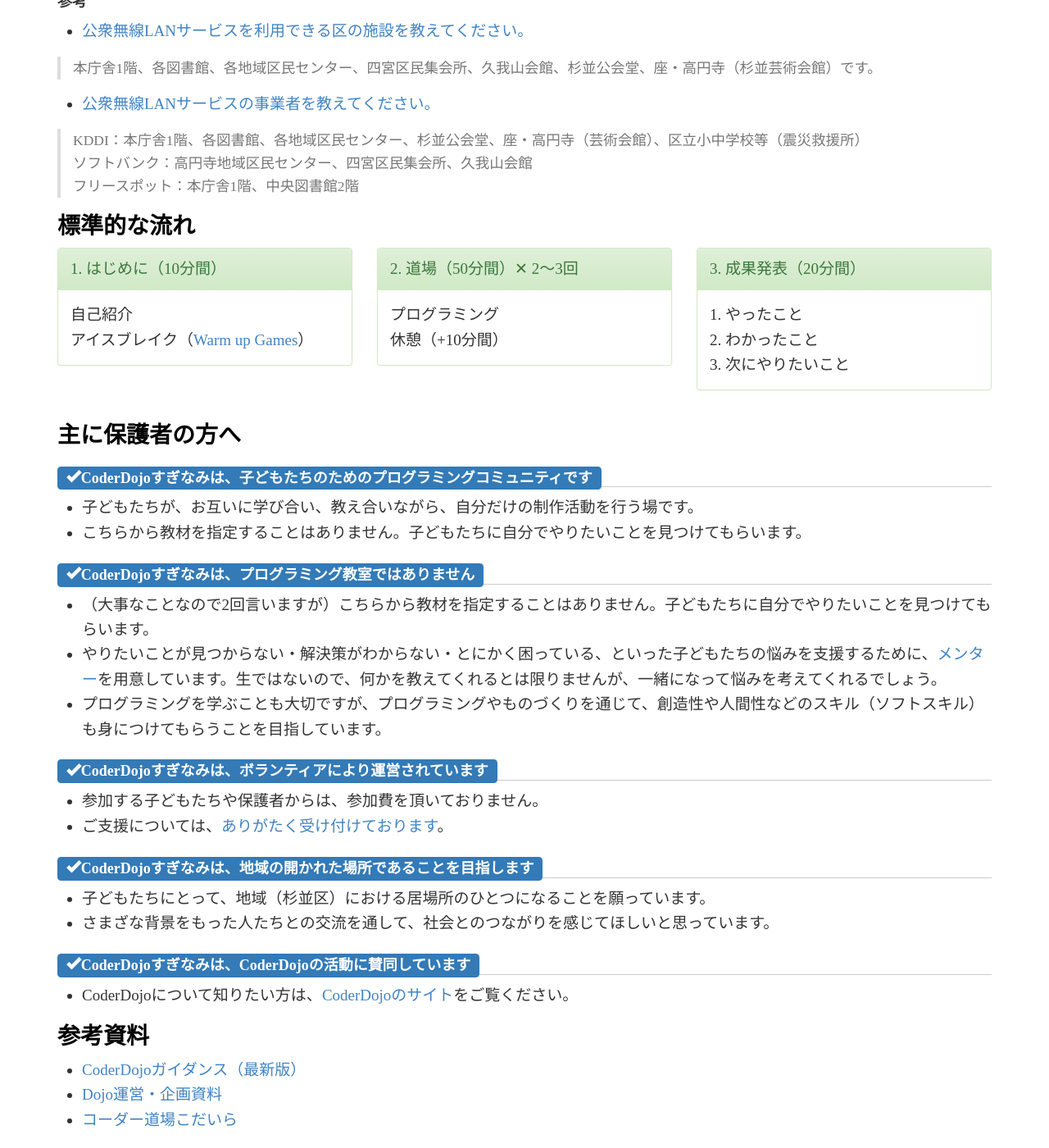
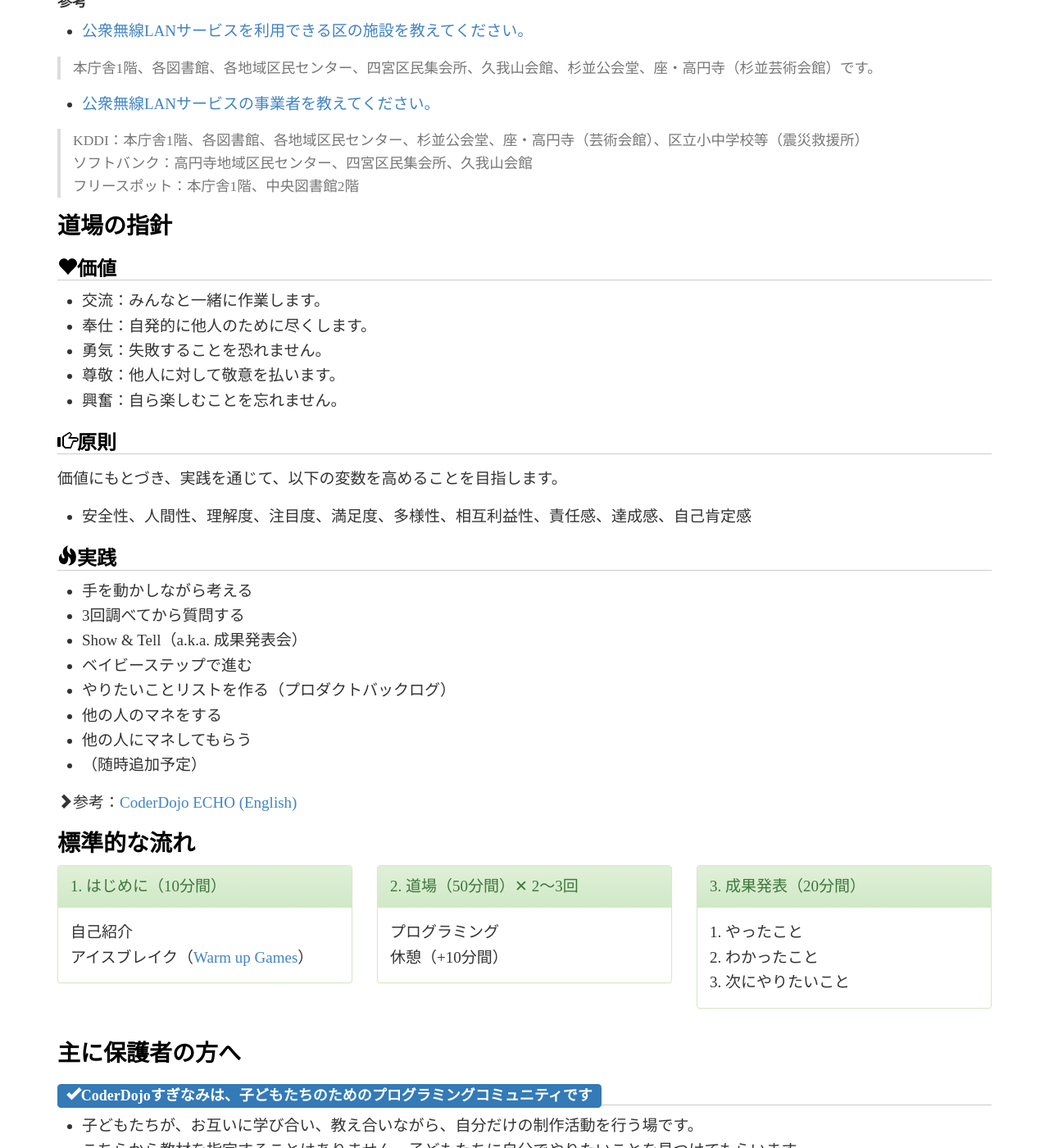
Before and after one commit to coderdojo-suginami/coderdojo-suginami.github.io, a Jekyll site: the page built from about/index.md, in a window 1280 px wide and 1400 px high, scrolled down 1433 px. Shown: the whole window at 82% size. Built offline with Jekyll 4.4.1, drawn with Linux system fonts in a browser that asks for light colours.

Commit message:
Add values etc

```diff
--- a/about/index.md
+++ b/about/index.md
@@ -46,6 +46,38 @@ TBD（杉並区の地域区民センターを使う予定です）
 > KDDI：本庁舎1階、各図書館、各地域区民センター、杉並公会堂、座・高円寺（芸術会館）、区立小中学校等（震災救援所） <br />
 > ソフトバンク：高円寺地域区民センター、四宮区民集会所、久我山会館 <br />
 > フリースポット：本庁舎1階、中央図書館2階
+
+# 道場の指針
+
+## <span class="glyphicon glyphicon-heart" />価値
+
+* 交流：みんなと一緒に作業します。
+* 奉仕：自発的に他人のために尽くします。
+* 勇気：失敗することを恐れません。
+* 尊敬：他人に対して敬意を払います。
+* 興奮：自ら楽しむことを忘れません。
+
+## <span class="glyphicon glyphicon-hand-right" />原則
+
+価値にもとづき、実践を通じて、以下の変数を高めることを目指します。
+
+* 安全性、人間性、理解度、注目度、満足度、多様性、相互利益性、責任感、達成感、自己肯定感
+
+{% comment %}〜性、〜感、〜度などがよい{% endcomment %}
+
+## <span class="glyphicon glyphicon-fire" />実践
+
+* 手を動かしながら考える
+* 3回調べてから質問する
+* Show & Tell（a.k.a. 成果発表会）
+* ベイビーステップで進む
+* やりたいことリストを作る（プロダクトバックログ）
+* 他の人のマネをする
+* 他の人にマネしてもらう
+* （随時追加予定）
+
+<span class="glyphicon glyphicon-chevron-right" />参考：[CoderDojo ECHO (English)](http://kata.coderdojo.com/wiki/ECHO)
+
 
 # 標準的な流れ
 
```
